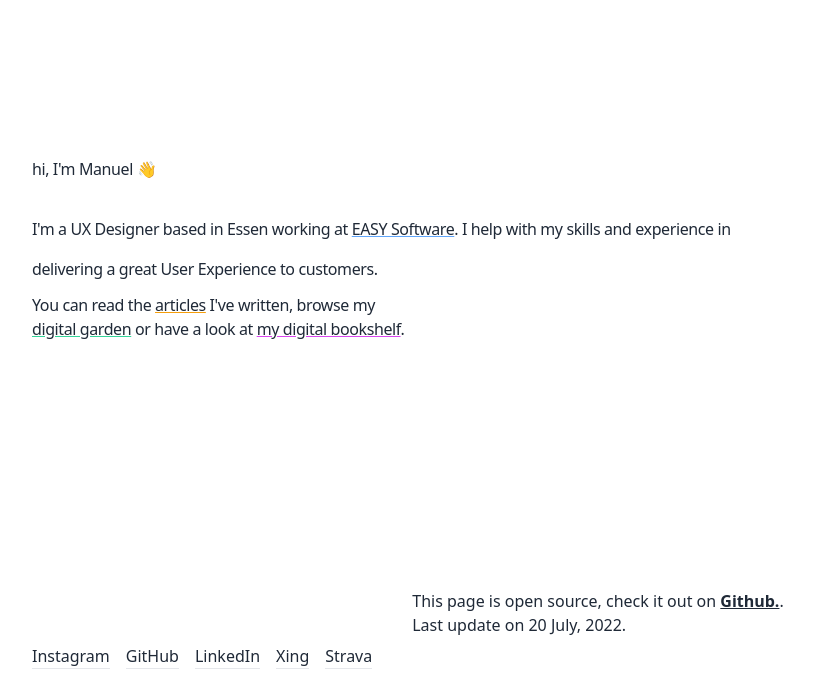
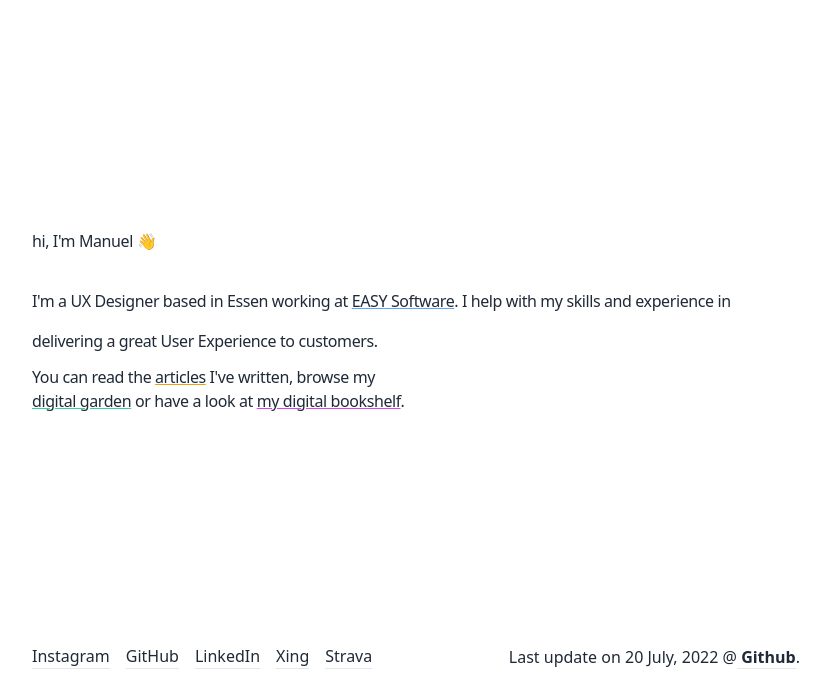
Before and after one commit to manuelfessen/manuelfessen.de, an Astro site: page / in a window 1280 px wide. Shown: the part 115-800 px from the top of the page, without its empty margins (224-1054 px from the left). Built offline with nearby package versions, Linux system fonts and the light colour scheme; Astro itself is replaced by a stand-in of ours; a script that the page names is missing; what tailwindcss-fluid-type would draw is missing.

Commit message:
Update github.astro

```diff
--- a/src/components/github.astro
+++ b/src/components/github.astro
@@ -8,8 +8,7 @@ const builtAtFormatted = format(builtAt, 'dd MMMM, yyyy');
 
 <section>
 
-  <div class="text-xs my-8 mt-24">This page is open source, check it out on
-    <a class="font-semibold link" href="https://github.com/manuelfessen" target="_blank">
-        Github.</a>. Last update on {builtAtFormatted}.
+  <div class="text-xs mt-2 flex-shrink-0 max-w-full relative inline-block ">Last update on {builtAtFormatted} @<a class="no-underline font-semibold link border-b" href="https://github.com/manuelfessen" target="_blank">
+          Github</a>.
 </div>
 </section>
```
